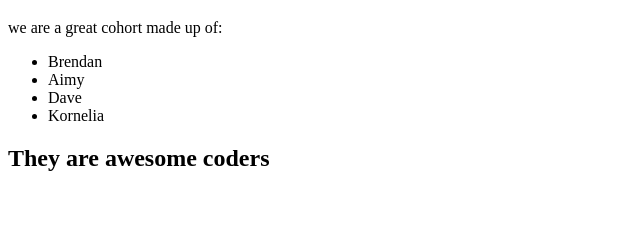
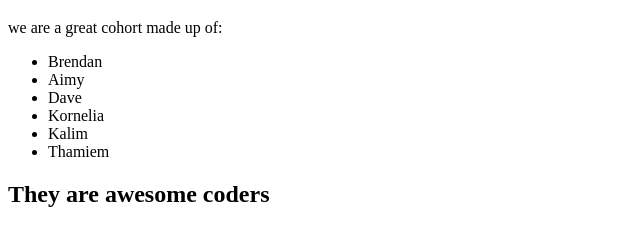
Before and after one commit to Brendan-Geoghegan/Gustafsson_web_page, a plain HTML site: page index.html in a window 1280 px wide. Shown: the part 61-306 px from the top of the page, without its empty margins (0-640 px from the left). Drawn offline with Linux system fonts and the light colour scheme.

Commit message:
Two more names

```diff
--- a/index.html
+++ b/index.html
@@ -14,6 +14,8 @@
         <li>Aimy</li>
         <li>Dave</li>
         <li>Kornelia</li>
+        <li>Kalim</li>
+        <li>Thamiem</li>
     </ul>
     <h2>They are awesome coders</h2>
 </body>
```
